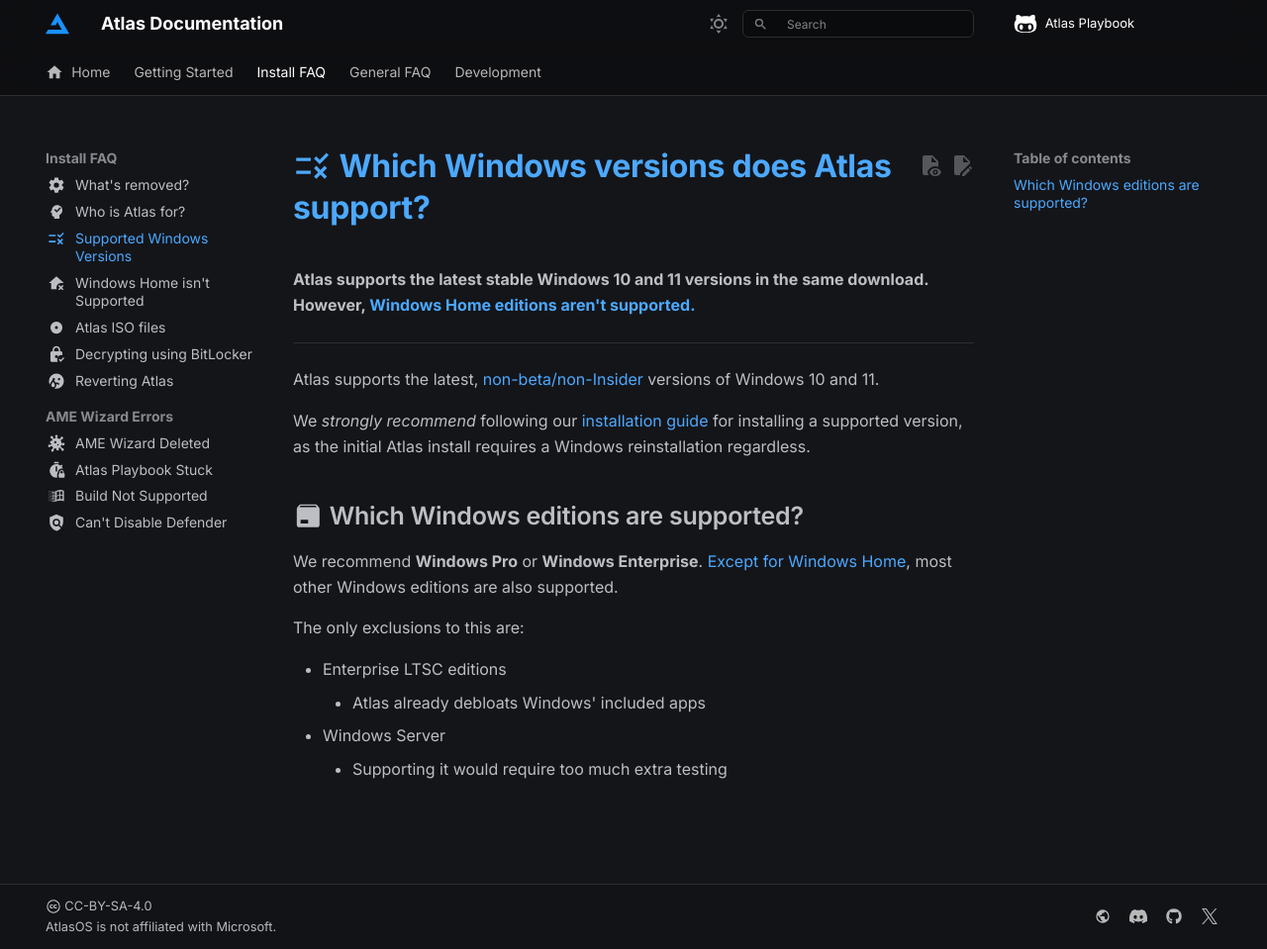
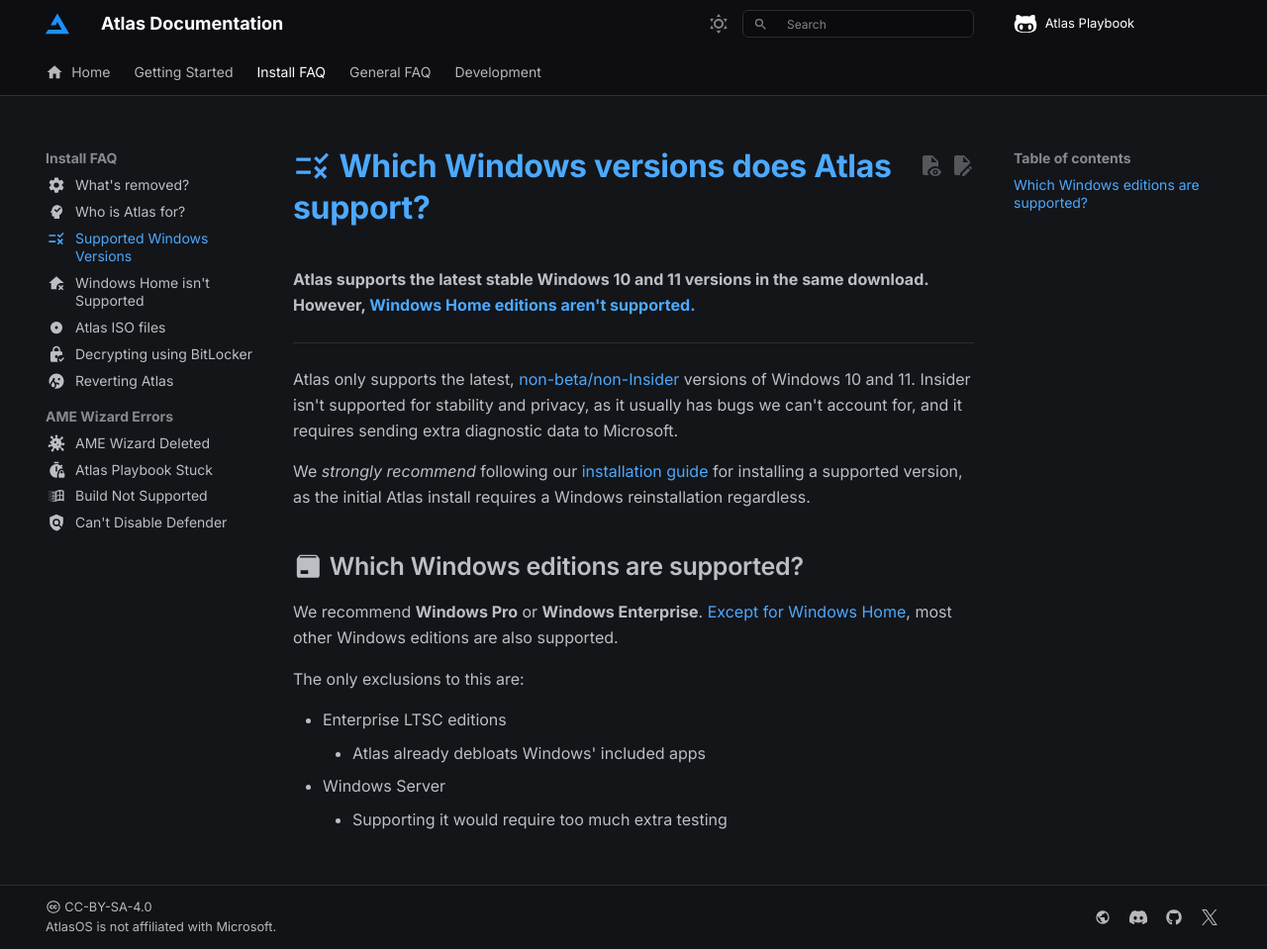
Before and after one commit to Atlas-OS/docs, an MkDocs documentation site: the page built from docs/install-faq/windows-version-support.md, in a window 1280 px wide and 959 px high. Shown: the whole window at 99% size. Built offline with MkDocs 1.6.1 and Material for MkDocs 9.7.7, drawn with Linux system fonts in a browser that asks for light colours; some web fonts are replaced; comment, search, counter and statistics services are not loaded.

Commit message:
feat(version support): insider note

```diff
--- a/docs/install-faq/windows-version-support.md
+++ b/docs/install-faq/windows-version-support.md
@@ -9,7 +9,7 @@ icon: material/list-status
 
 ---
 
-Atlas supports the latest, [non-beta/non-Insider](https://en.wikipedia.org/wiki/Windows_Insider) versions of Windows 10 and 11.
+Atlas only supports the latest, [non-beta/non-Insider](https://en.wikipedia.org/wiki/Windows_Insider) versions of Windows 10 and 11. Insider isn't supported for stability and privacy, as it usually has bugs we can't account for, and it requires sending extra diagnostic data to Microsoft.
 
 We *strongly recommend* following our [installation guide](../getting-started/installation.md) for installing a supported version, as the initial Atlas install requires a Windows reinstallation regardless.
 
```
